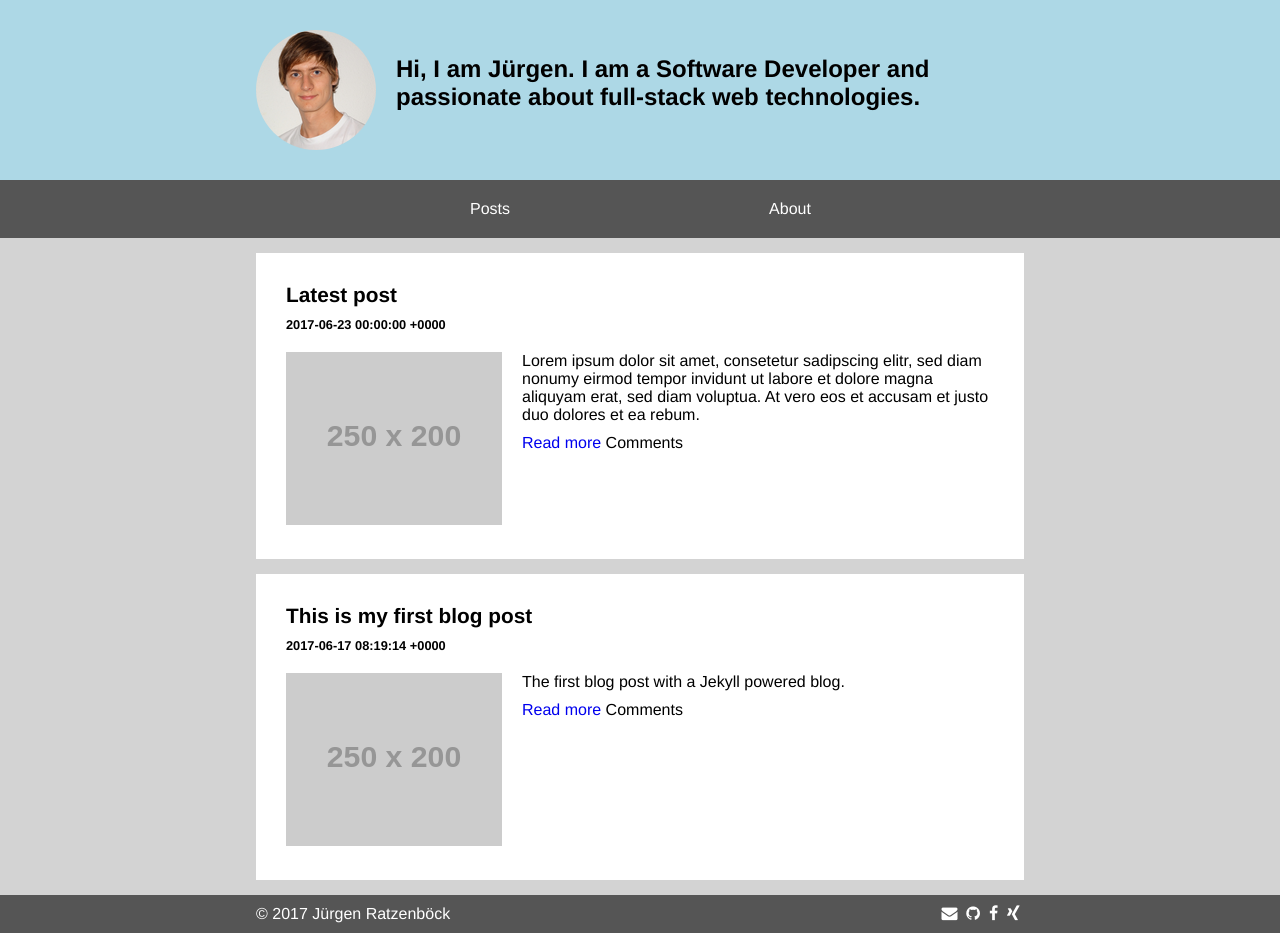
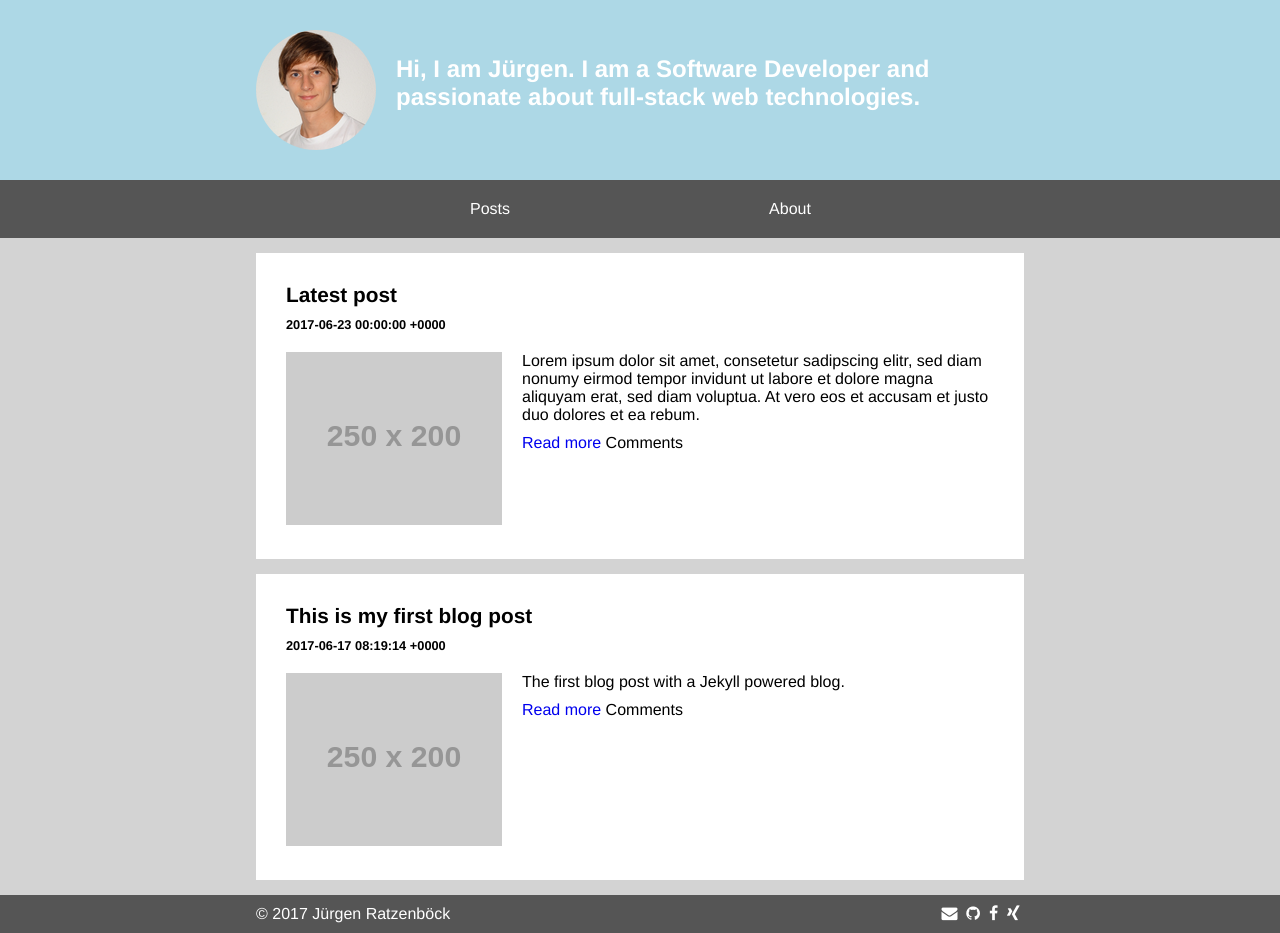
Before and after one commit to jratzenboeck/jratzenboeck-blog, a Jekyll site: the page built from index.md, in a window 1280 px wide. Built offline with Jekyll 4.4.1, drawn with Linux system fonts in a browser that asks for light colours.

Commit message:
Small styling improvements

```diff
--- a/_layouts/about.html
+++ b/_layouts/about.html
@@ -8,7 +8,7 @@
     <div class="image-block">
         <img src="/assets/img/profile-lg.png" alt="placeholder-img">
     </div>
-    <p>
+    <p class="about">
         Lorem ipsum dolor sit amet, consetetur sadipscing elitr, sed diam nonumy eirmod tempor invidunt ut labore et dolore magna aliquyam erat, sed diam voluptua. At vero eos et accusam et justo duo dolores et ea rebum. Stet clita kasd gubergren, no sea takimata sanctus est Lorem ipsum dolor sit amet. Lorem ipsum dolor sit amet, consetetur sadipscing elitr, sed diam nonumy eirmod tempor invidunt ut labore et dolore magna aliquyam erat, sed diam voluptua. At vero eos et accusam et justo duo dolores et ea rebum. Stet clita kasd gubergren, no sea takimata sanctus est Lorem ipsum dolor sit amet.
     </p>
     <h2>Contact</h2>
--- a/_sass/about.scss
+++ b/_sass/about.scss
@@ -1,12 +1,13 @@
 .about-content {
 
-  p {
+  p.about {
     float: left;
     max-width: (2 / 3) * 100%;
+    margin-bottom: 20px;
   }
 
   img {
-    margin-bottom: 10px;
+    margin-bottom: 20px;
   }
 
   h2 {
--- a/_sass/header.scss
+++ b/_sass/header.scss
@@ -13,6 +13,7 @@
   padding-left: 140px;
   padding-top: 25px;
   min-height: 120px;
+  color: #fff;
 }
 
 .pull-left {
```
